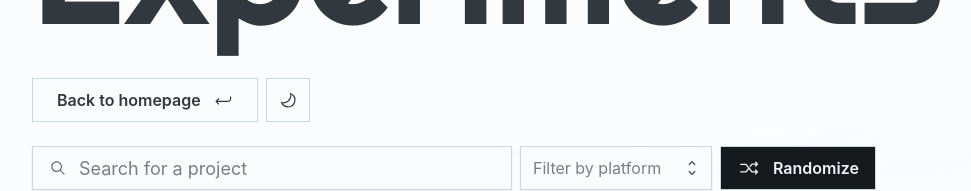
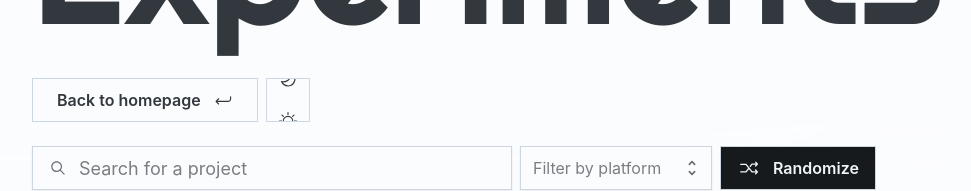
Before and after one commit to BSoDium/bsodium.fr, a React (Create React App) app: page /projects in a window 1280 px wide. Shown: the part 322-513 px from the top of the page, without its empty margins (48-1019 px from the left). Built offline with nearby package versions, Linux system fonts and the light colour scheme.

Commit message:
feat: improve animations on theme switcher

```diff
--- a/src/components/projects/Projects.tsx
+++ b/src/components/projects/Projects.tsx
@@ -22,6 +22,7 @@ function ThemeSwitcherButton() {
       variant="outlined"
       color="neutral"
       size="lg"
+      className={`state-${mode || systemMode}`}
       onClick={() => {
         setMode((mode || systemMode) === 'light' ? 'dark' : 'light');
       }}
@@ -32,6 +33,7 @@ function ThemeSwitcherButton() {
         width: 'fit-content',
         flexShrink: 0,
         padding: '1 2',
+        overflow: 'hidden',
 
         '& > svg': {
           transition: 'all ease .2s',
@@ -48,9 +50,30 @@ function ThemeSwitcherButton() {
         '&:active': {
           transform: 'scale(.98)',
         },
+
+        '& > div': {
+          transition: 'all ease .2s',
+        },
+
+        '&.state-light > div, &.state-dark:hover > div': {
+          transform: 'translate(-50%, calc(-50% - 21px))',
+        },
+
+        '&.state-dark > div, &.state-light:hover > div': {
+          transform: 'translate(-50%, calc(-50% + 21px))',
+        },
       })}
     >
-      {(mode || systemMode) === 'light' ? <GoSun /> : <GoMoon />}
+      <Stack
+        direction="column"
+        gap={3}
+        sx={{
+          position: 'absolute', top: '50%', left: '50%', transform: 'translate(-50%, -50%)',
+        }}
+      >
+        <GoMoon />
+        <GoSun />
+      </Stack>
     </IconButton>
   );
 }
```
